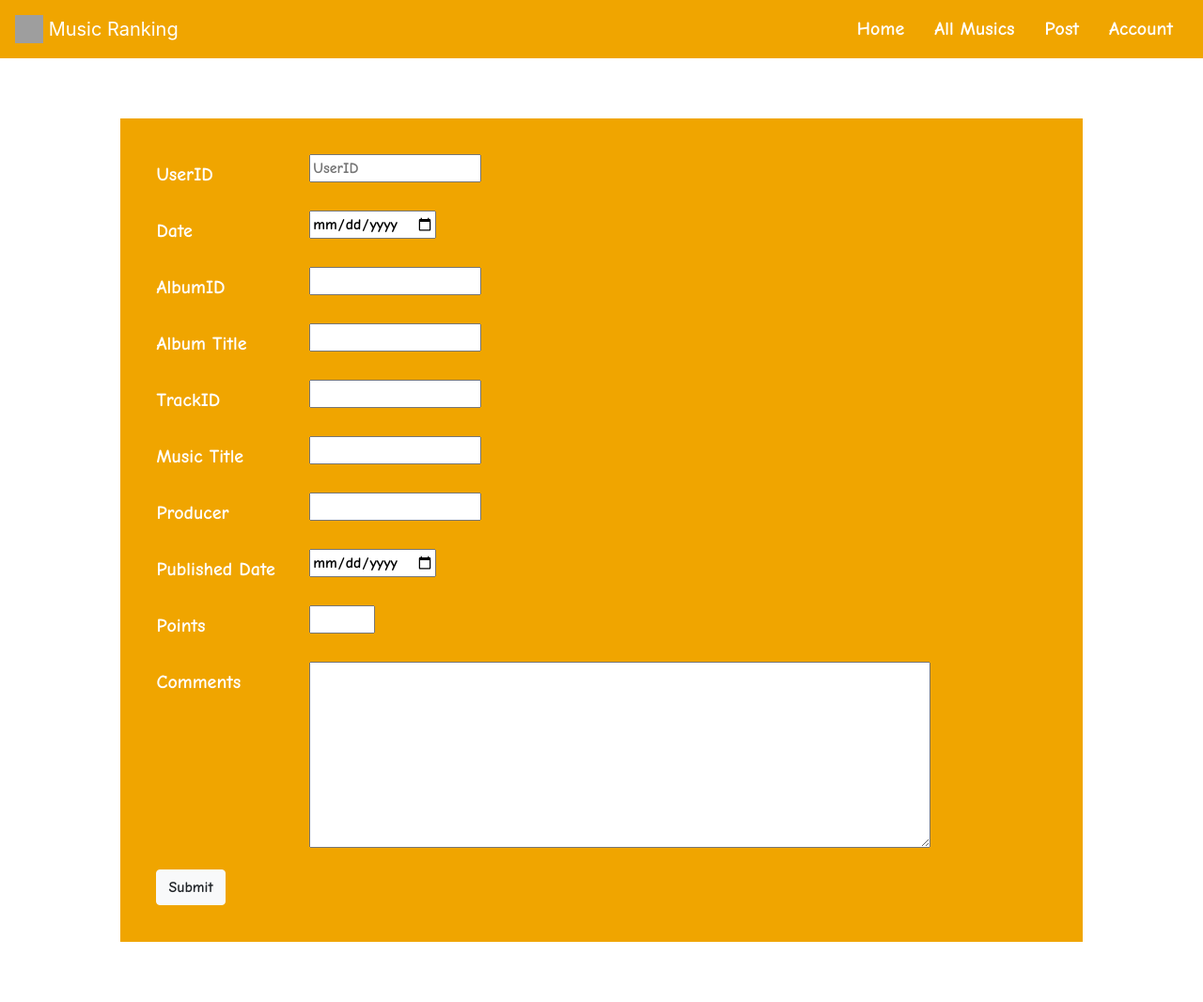
After one commit to TAMAJJJ/Music-Ranking, a PHP site: page /post.html in a window 1280 px wide. The commit adds this page. Shown: the whole page at 94% size. Run offline with PHP 8.4, Linux system fonts and the light colour scheme; a stand-in replaces the project's code that opens the database connection; grey boxes are pictures that could not be loaded.

Commit message:
musics,post

```diff
--- /dev/null
+++ b/front-end/css/musics.css
@@ -0,0 +1,4 @@
+.container{
+    margin: 3% auto;
+    padding: 3% auto;
+}
--- /dev/null
+++ b/front-end/css/nav.css
@@ -0,0 +1,5 @@
+.nav-link{
+    color: white;
+    font-family: 'Comic Neue', cursive;
+    font-size: 20px !important;
+}
--- /dev/null
+++ b/front-end/css/post.css
@@ -0,0 +1,16 @@
+.container{
+    width: 80%;
+    background-color: #f0a500;
+    margin: 5% auto;
+    padding: 3%;
+    color: white;
+    font-family: 'Comic Neue', cursive;
+}
+
+body{
+    background-color: white;
+}
+
+label{
+    font-size: 20px !important;
+}
--- /dev/null
+++ b/front-end/post.html
@@ -0,0 +1,121 @@
+<!DOCTYPE html>
+<html lang="en" dir="ltr">
+
+<head>
+    <meta charset="utf-8">
+    <title>Music Ranking</title>
+
+    <!-- Bootstrap CSS -->
+    <link rel="stylesheet" href="https://stackpath.bootstrapcdn.com/bootstrap/4.4.1/css/bootstrap.min.css" integrity="sha384-Vkoo8x4CGsO3+Hhxv8T/Q5PaXtkKtu6ug5TOeNV6gBiFeWPGFN9MuhOf23Q9Ifjh" crossorigin="anonymous">
+    <link rel="stylesheet" href="css/nav.css">
+    <link rel="stylesheet" href="css/post.css">
+    <!--  Font -->
+    <link href="https://fonts.googleapis.com/css2?family=Comic+Neue:wght@700&display=swap" rel="stylesheet">
+</head>
+
+<body>
+    <nav class="navbar navbar-dark" style="background-color: #f0a500;">
+        <a class="navbar-brand" href="#">
+            <img src="/docs/4.4/assets/brand/bootstrap-solid.svg" width="30" height="30" class="d-inline-block align-top" alt="">
+            Music Ranking
+        </a>
+        <ul class="nav justify-content-end">
+            <li class="nav-item">
+                <a class="nav-link active" href="main.html">Home</a>
+            </li>
+            <li class="nav-item">
+                <a class="nav-link" href="musics.html">All Musics</a>
+            </li>
+            <li class="nav-item">
+                <a class="nav-link" href="post.html">Post</a>
+            </li>
+            <li class="nav-item">
+                <a class="nav-link" href="account.html">Account</a>
+            </li>
+        </ul>
+    </nav>
+
+    <div class="container">
+
+        <form name="form" method="post" action="share_music.php">
+                <div class="form-group row">
+                    <label for="userid" class="col-sm-2 col-form-label">UserID</label>
+                    <div class="col-sm-10">
+                        <input type="text" id="userid" name="userid" placeholder="UserID">
+                    </div>
+                </div>
+                <div class="form-group row">
+                    <label for="time" class="col-sm-2 col-form-label">Date</label>
+                    <div class="col-sm-10">
+                        <input type="date" id="time" name="time" placeholder="Date">
+                    </div>
+                </div>
+
+                <div class="form-group row">
+                    <label for="albumid" class="col-sm-2 col-form-label">AlbumID</label>
+                    <div class="col-sm-10">
+                        <input type="text" id="albumid" name="albumid">
+                    </div>
+                </div>
+
+            <div class="form-group row">
+                <label for="albumtitle" class="col-sm-2 col-form-label">Album Title</label>
+                <div class="col-sm-10">
+                    <input type="text" id="albumtitle" name="albumtitle">
+                </div>
+            </div>
+
+            <div class="form-group row">
+                <label for="trackid" class="col-sm-2 col-form-label">TrackID</label>
+                <div class="col-sm-10">
+                    <input type="text" id="trackid" name="trackid">
+                </div>
+            </div>
+
+            <div class="form-group row">
+                <label for="title" class="col-sm-2 col-form-label">Music Title</label>
+                <div class="col-sm-10">
+                    <input type="text" id="title" name="title">
+                </div>
+            </div>
+
+            <div class="form-group row">
+                <label for="producer" class="col-sm-2 col-form-label">Producer</label>
+                <div class="col-sm-10">
+                    <input type="text" id="producer" name="producer">
+                </div>
+            </div>
+
+            <div class="form-group row">
+                <label for="publisheddate" class="col-sm-2 col-form-label">Published Date</label>
+                <div class="col-sm-10">
+                    <input type="date" id="publisheddate" name="publisheddate">
+                </div>
+            </div>
+
+            <div class="form-group row">
+                <label for="points" class="col-sm-2 col-form-label">Points</label>
+                <div class="col-sm-10">
+                    <input type="number" id="points" name="points" step="0.1" min="0" max="10">
+                </div>
+            </div>
+
+            <div class="form-group row">
+                <label for="publisheddate" class="col-sm-2 col-form-label">Comments</label>
+                <div class="col-sm-10">
+                    <textarea name="comment" rows="8" cols="80"></textarea>
+                </div>
+            </div>
+
+            <input class="btn btn-light" type="submit" value="Submit">
+        </form>
+    </div>
+
+    <!-- Optional JavaScript -->
+    <!-- jQuery first, then Popper.js, then Bootstrap JS -->
+    <script src="https://code.jquery.com/jquery-3.4.1.slim.min.js" integrity="sha384-J6qa4849blE2+poT4WnyKhv5vZF5SrPo0iEjwBvKU7imGFAV0wwj1yYfoRSJoZ+n" crossorigin="anonymous"></script>
+    <script src="https://cdn.jsdelivr.net/npm/popper.js@1.16.0/dist/umd/popper.min.js" integrity="sha384-Q6E9RHvbIyZFJoft+2mJbHaEWldlvI9IOYy5n3zV9zzTtmI3UksdQRVvoxMfooAo" crossorigin="anonymous"></script>
+    <script src="https://stackpath.bootstrapcdn.com/bootstrap/4.4.1/js/bootstrap.min.js" integrity="sha384-wfSDF2E50Y2D1uUdj0O3uMBJnjuUD4Ih7YwaYd1iqfktj0Uod8GCExl3Og8ifwB6" crossorigin="anonymous"></script>
+</body>
+
+</html>
```
Also changed, not shown: front-end/css/login.css (+8 -0 lines), front-end/inc/html-top.php (added, +11 -0 lines), front-end/inc/nav.php (added, +20 -0 lines), front-end/main.html (added, +43 -0 lines), front-end/musics.html (added, +74 -0 lines), front-end/share_music.php (added, +79 -0 lines), front-end/signup.html (+7 -6 lines), front-end/music-template.php (added).
